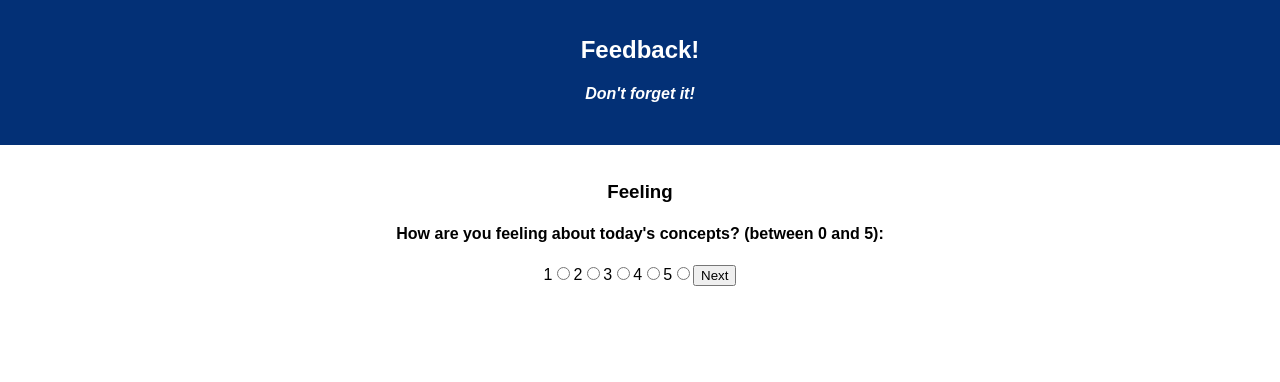
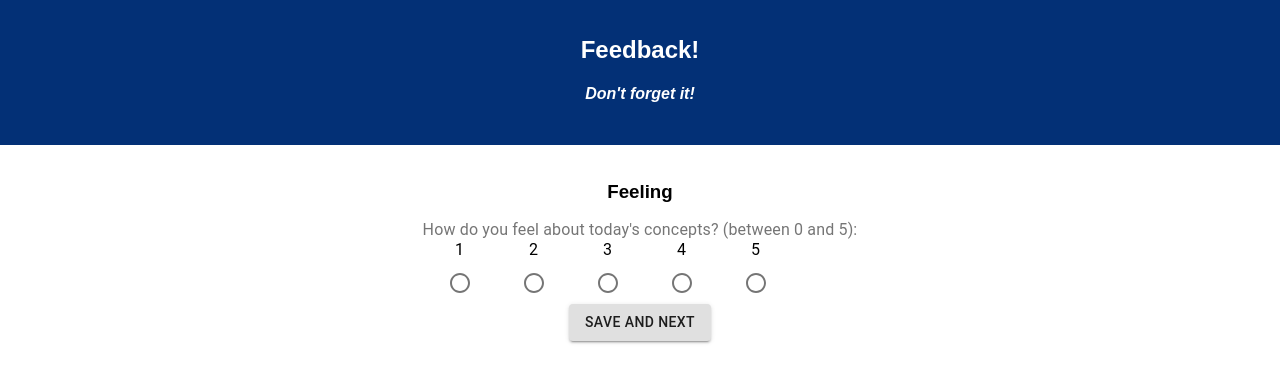
Before and after one commit to KxcCarter/redux-feedback-form, a React (Create React App) app: page /#/1 in a window 1280 px wide. Shown: the top 382 px of the page. Built offline with nearby package versions, Linux system fonts and the light colour scheme.

Commit message:
Updated Feeling component to use Material-UI.

```diff
--- a/src/components/Feeling/Feeling.js
+++ b/src/components/Feeling/Feeling.js
@@ -5,6 +5,13 @@ import { useHistory } from 'react-router-dom';
 //--- CSS ---
 
 //--- Components ---
+
+import Radio from '@material-ui/core/Radio';
+import RadioGroup from '@material-ui/core/RadioGroup';
+import FormControlLabel from '@material-ui/core/FormControlLabel';
+import FormControl from '@material-ui/core/FormControl';
+import FormLabel from '@material-ui/core/FormLabel';
+import { Button, Box } from '@material-ui/core';
 
 const Feeling = () => {
   const [feelingLevel, setFeelingLevel] = useState('');
@@ -18,7 +25,7 @@ const Feeling = () => {
       payload: feelingLevel,
     });
     setFeelingLevel('');
-    // history.push('/2');
+    history.push('/2');
   };
 
   const handleInputChange = (event) => {
@@ -28,54 +35,54 @@ const Feeling = () => {
   return (
     <div>
       <h3>Feeling</h3>
-      <h4> How are you feeling about today's concepts? (between 0 and 5):</h4>
       <form onSubmit={handleSubmit}>
-        <label htmlFor="1">1</label>
-        <input
-          type="radio"
-          id="1"
-          name="feel"
-          required
+        <FormControl component="fieldset">
+          <FormLabel component="legend">
+            How do you feel about today's concepts? (between 0 and 5):
+          </FormLabel>
+          <RadioGroup
+            row
+            aria-label="feeling"
+            name="feelingRating"
+            onChange={handleInputChange}
+          >
+            <FormControlLabel
               value="1"
-          onChange={handleInputChange}
+              labelPlacement="top"
+              control={<Radio required />}
+              label="1"
             />
-        <label htmlFor="2">2</label>
-        <input
-          type="radio"
-          id="2"
-          name="feel"
-          required
+            <FormControlLabel
               value="2"
-          onChange={handleInputChange}
+              labelPlacement="top"
+              control={<Radio required />}
+              label="2"
             />
-        <label htmlFor="3">3</label>
-        <input
-          type="radio"
-          id="3"
-          name="feel"
-          required
+            <FormControlLabel
               value="3"
-          onChange={handleInputChange}
+              labelPlacement="top"
+              control={<Radio required />}
+              label="3"
             />
-        <label htmlFor="4">4</label>
-        <input
-          type="radio"
-          id="4"
-          name="feel"
-          required
+            <FormControlLabel
               value="4"
-          onChange={handleInputChange}
+              labelPlacement="top"
+              control={<Radio required />}
+              label="4"
             />
-        <label htmlFor="5">5</label>
-        <input
-          type="radio"
-          id="5"
-          name="feel"
-          required
+            <FormControlLabel
               value="5"
-          onChange={handleInputChange}
+              labelPlacement="top"
+              control={<Radio required />}
+              label="5"
             />
-        <button type="submit">Next</button>
+          </RadioGroup>
+          <Box justifyContent="center">
+            <Button variant="contained" type="submit">
+              Save and Next
+            </Button>
+          </Box>
+        </FormControl>
       </form>
     </div>
   );
```
Also changed, not shown: 1 other file (tests, documents, lock files or other folders). Lines whose indentation alone changed are shown as unchanged.
